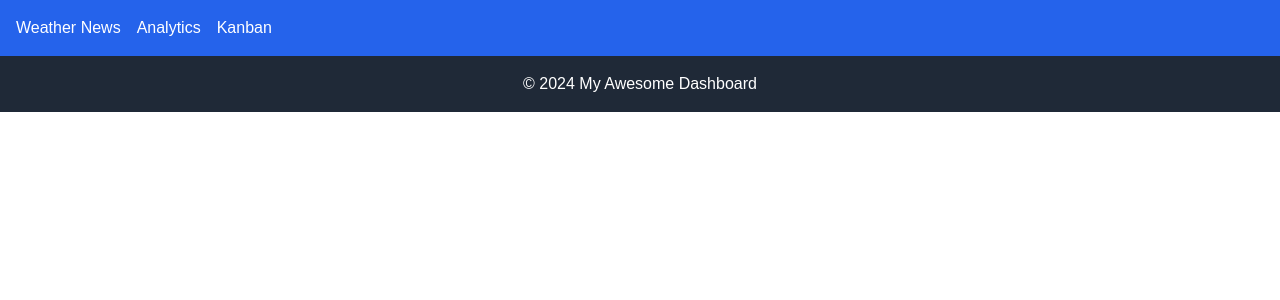
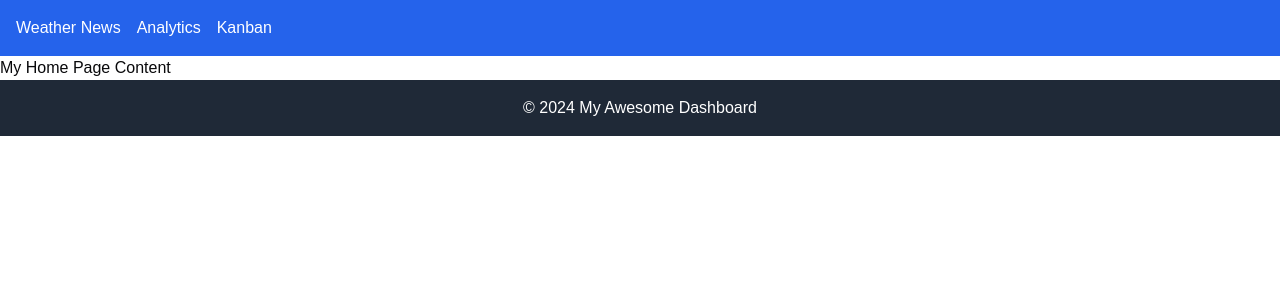
Before and after one commit to PriyankaKatre/NextJsDashboar, a Next.js app: page / in a window 1280 px wide. Shown: the top 300 px of the page. Built offline with nearby package versions, Linux system fonts and the light colour scheme.

Commit message:
remove metadata

```diff
--- a/src/app/page.tsx
+++ b/src/app/page.tsx
@@ -1,8 +1,3 @@
-import { metadata } from "./metadata";
-import { Metadata } from "next";
-
-export const PageMetadata: Metadata = metadata;
-
 export default function Home() {
-  return <></>;
+  return <div>My Home Page Content</div>;
 }
```
